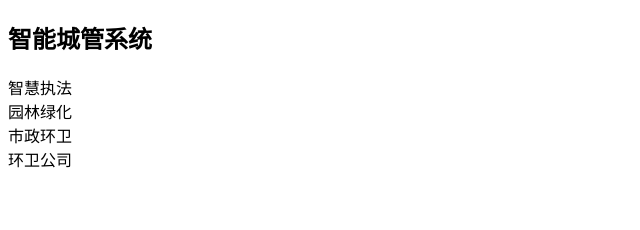
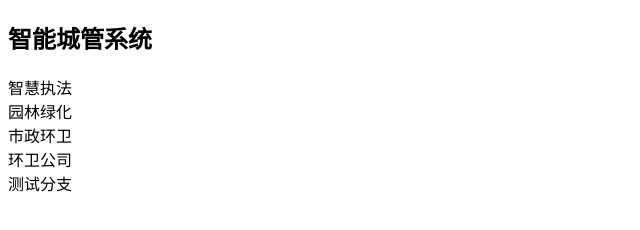
Before and after one commit to XC1343286123/git_demo3, a plain HTML site: page index.html in a window 1280 px wide. Shown: the whole page, without its empty margins (0-640 px from the left). Drawn offline with Linux system fonts and the light colour scheme.

Commit message:
dev分支系统

```diff
--- a/index.html
+++ b/index.html
@@ -11,5 +11,6 @@
     <div>园林绿化</div>
     <div>市政环卫</div>
     <div>环卫公司</div>
+    <div>测试分支</div>
 </body>
 </html>
```
